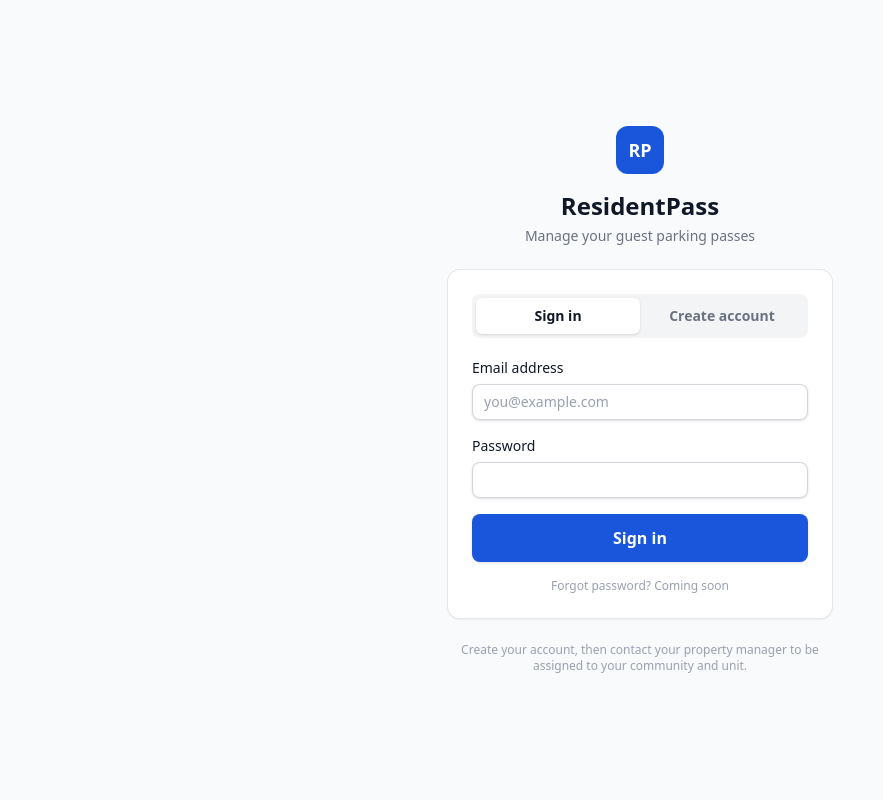
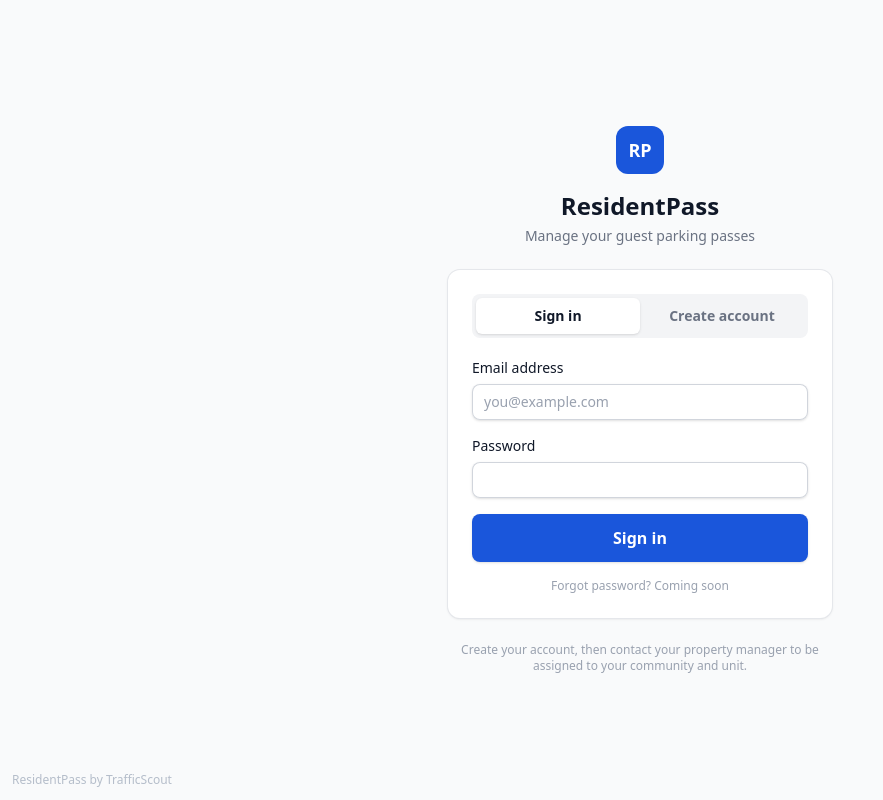
Before and after one commit to Sailornaut/resident-pass, a Next.js app: page /auth/sign-in in a window 1280 px wide. Shown: the whole page, without its empty margins (0-883 px from the left). Built offline with nearby package versions, Linux system fonts and the light colour scheme.

Commit message:
Add TrafficScout attribution watermark

```diff
--- a/src/app/layout.tsx
+++ b/src/app/layout.tsx
@@ -15,7 +15,12 @@
 }: Readonly<{ children: React.ReactNode }>) {
   return (
     <html lang="en">
-      <body className="antialiased">{children}</body>
+      <body className="antialiased">
+        {children}
+        <p className="no-print pointer-events-none fixed bottom-3 left-3 z-50 select-none text-xs font-medium text-slate-500/45">
+          ResidentPass by TrafficScout
+        </p>
+      </body>
     </html>
   );
 }
```
